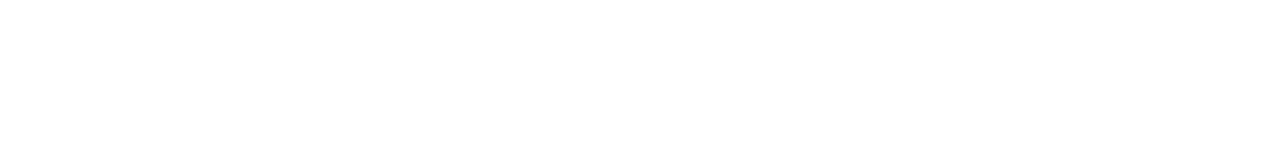
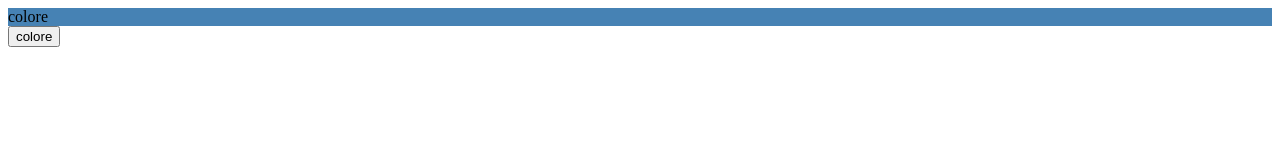
Before and after one commit to Alessandroromir/esercizio-cambia-colore-sfondo, a plain HTML site: page index.html in a window 1280 px wide. Drawn offline with Linux system fonts and the light colour scheme.

Commit message:
feat(esercizio cambia colore) added parts of html, css and javascript

```diff
--- a/index.html
+++ b/index.html
@@ -7,6 +7,13 @@
     <link rel="stylesheet" href="style.css">
 </head>
 <body>
+    <div id="color">
+        colore
+
+    </div>
+    <button id="btn">
+     colore
+    </button>
 
 
 
--- a/script.js
+++ b/script.js
@@ -0,0 +1,18 @@
+//Definire le variabili
+let color = document.getElementById("color")
+let btn = document.getElementById("btn")
+
+
+//Dichiarare le funzioni
+
+function changeColor (){
+    color.style.setProperty("color",steelblue)
+    color.style.setProperty("color",blueviolet)
+
+}
+
+
+
+//Eseguire le funzioni
+
+btn.addEventListener("click", changeColor)
--- a/style.css
+++ b/style.css
@@ -0,0 +1,5 @@
+#color{
+background-color: blueviolet;
+background-color: steelblue;
+
+}
```
